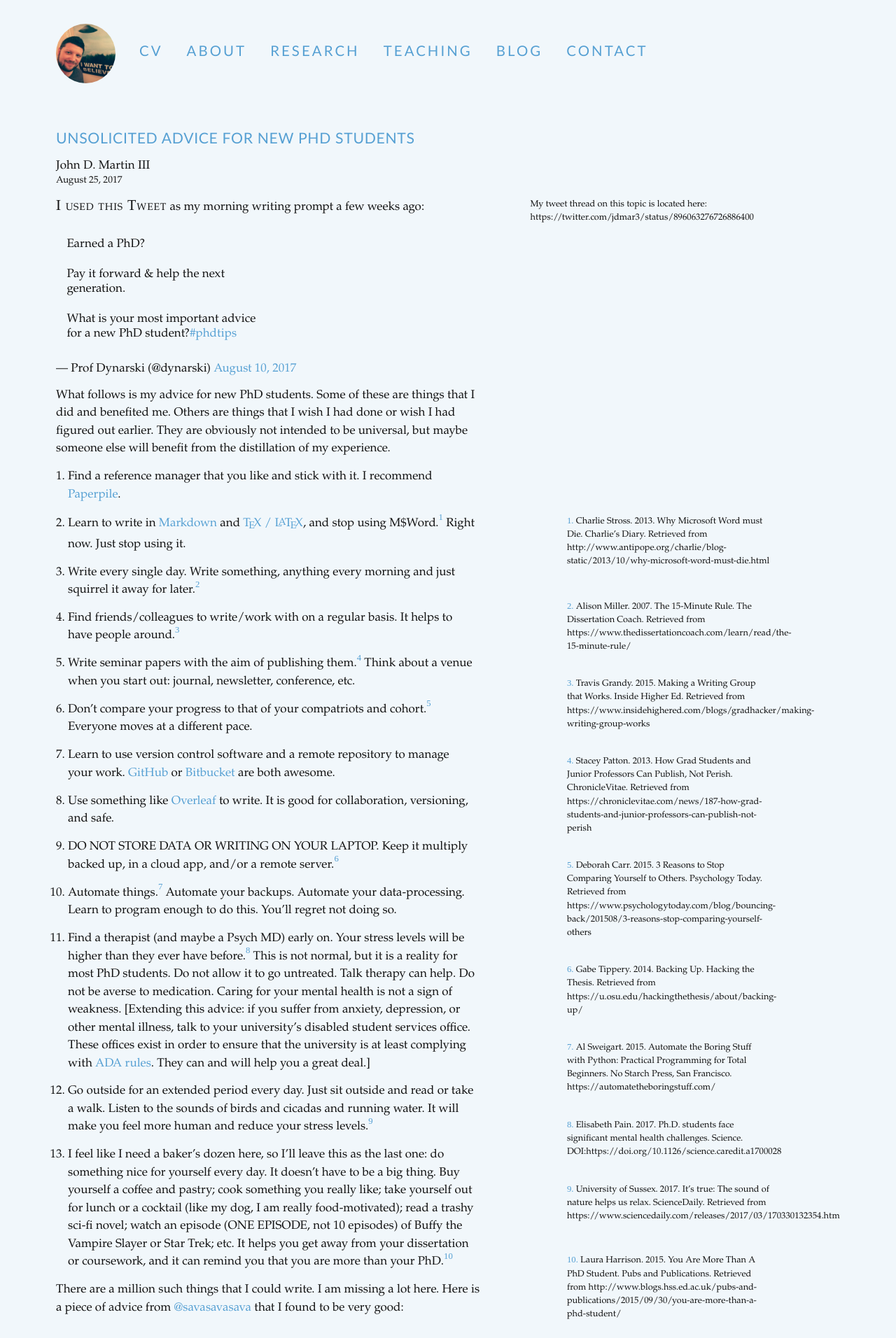
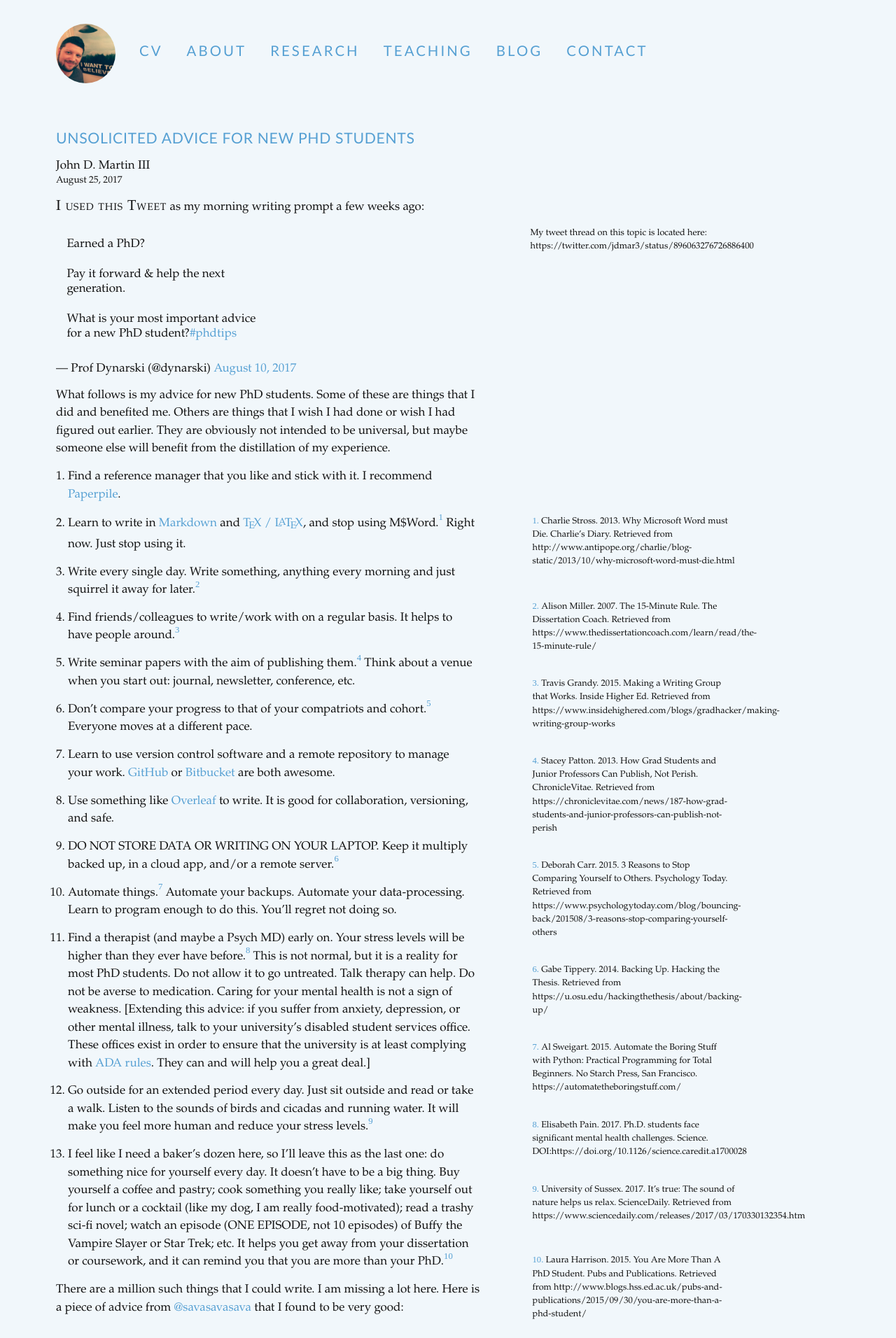
Before and after one commit to jdmar3/jdmar3.github.io, a Jekyll site: the page built from _posts/2017-08-25-new-phd-advice.md, in a window 1280 px wide. Shown: the top 1912 px of the page at 70% size. Built offline with Jekyll 4.4.1, drawn with Linux system fonts in a browser that asks for light colours; some web fonts are replaced; Markdown is read by kramdown in place of the engine named in the settings; comment, search, counter and statistics services are not loaded.

Commit message:
attempt weird li sidenote margin fix

```diff
--- a/_posts/2017-08-25-new-phd-advice.md
+++ b/_posts/2017-08-25-new-phd-advice.md
@@ -7,7 +7,9 @@ tags: [ PhD, dissertation, advice, self-care ]
 excerpt_separator: <!--more-->
 ---
 
-{% newthought 'I used this Tweet' %}  as my morning writing prompt a few weeks ago:{% marginnote 'thread' 'My tweet thread on this topic is located here: https://twitter.com/jdmar3/status/896063276726886400'%}
+{% newthought 'I used this Tweet' %} as my morning writing prompt a few weeks ago:
+
+{% marginnote 'thread' 'My tweet thread on this topic is located here: https://twitter.com/jdmar3/status/896063276726886400' %}
 
 <blockquote class="twitter-tweet" data-lang="en"><p lang="en" dir="ltr">Earned a PhD? <br><br>Pay it forward &amp; help the next generation.<br><br>What is your most important advice for a new PhD student?<a href="https://twitter.com/hashtag/phdtips?src=hash">#phdtips</a></p>&mdash; Prof Dynarski (@dynarski) <a href="https://twitter.com/dynarski/status/895690052616978432">August 10, 2017</a></blockquote>
 <script async src="//platform.twitter.com/widgets.js" charset="utf-8"></script>
--- a/css/tufte.scss
+++ b/css/tufte.scss
@@ -293,6 +293,7 @@ ul li, .bibliography ul li {
     padding-left: 0;
 	  text-indent: -1.5em;
     margin-left: 1.5em;
+	  margin-right: 0;
 }
 
 ul li.listing {
@@ -348,9 +349,9 @@ img { max-width: 100%; }
                          vertical-align: baseline;
                          position: relative; }
 
-li .sidenote, li .marginnote { margin-right: -70%; }//{ margin-right: -80%; } //added to allow for the fact that lists are indented and marginnotes and sidenotes push to right
+li .sidenote, li .marginnote { margin-right: -64%; }//{ margin-right: -80%; } //added to allow for the fact that lists are indented and marginnotes and sidenotes push to right
 
-blockquote .sidenote, blockquote .marginnote { margin-right: -72.5% }
+blockquote .sidenote, blockquote .marginnote { margin-right: -60% }
 
 .sidenote-number { counter-increment: sidenote-counter; }
 
@@ -393,7 +394,7 @@ div.table-wrapper { overflow-x: auto } //changed all overflow values to 'auto' s
 }
 
 @media screen and (max-width: 1400px) {
-	  li .sidenote, li .marginnote { margin-right: -72.5%; }//{ margin-right: -80%; } //added to allow for the fact that lists are indented and marginnotes and sidenotes push to right
+	  li .sidenote, li .marginnote { margin-right: -64%; }//{ margin-right: -80%; } //added to allow for the fact that lists are indented and marginnotes and sidenotes push to right
 }
 
 .marginnote code, .sidenote code { font-size: 1rem; } //more .code class removal
```
